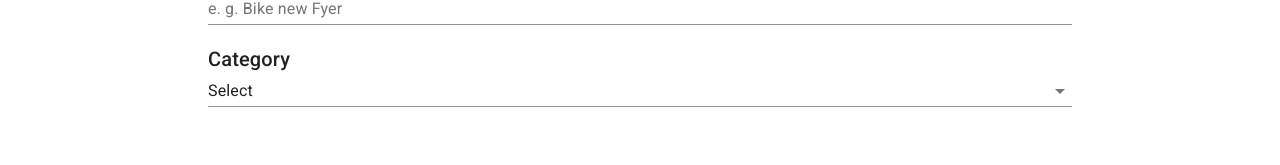
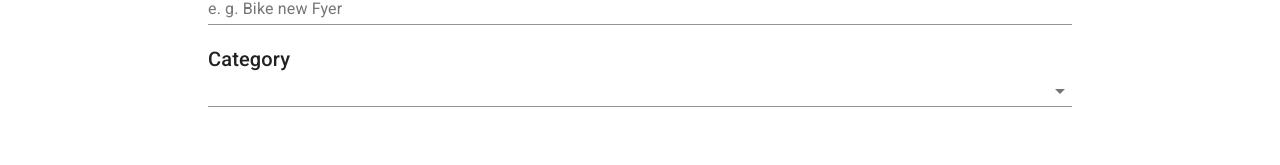
Before and after one commit to meloryayala/anunx-next-project, a Next.js app: page /user/publish in a window 1280 px wide. Shown: the part 320-485 px from the top of the page. Built offline with nearby package versions, Linux system fonts and the light colour scheme.

Commit message:
Validation field category

```diff
--- a/pages/user/publish.js
+++ b/pages/user/publish.js
@@ -7,14 +7,16 @@ import {
     Box,
     Button,
     Container,
-    FormControl,
     IconButton,
     InputAdornment,
     InputLabel,
+    MenuItem,
     OutlinedInput,
     Select,
     TextField,
     Typography,
+    FormControl,
+    FormHelperText,
     makeStyles
 } from '@material-ui/core'
 import { DeleteForever } from '@material-ui/icons'
@@ -83,6 +85,8 @@ const validateSchema = object({
         .min(6, 'Write a title more detailed')
         .max(11, 'Title is too big')
         .required('Required field'),
+
+    category: string().required('Required field')
 })
 
 const Publish = () => {
@@ -115,6 +119,7 @@ const Publish = () => {
             <Formik
                 initialValues={{
                     title: '',
+                    category: '',
                 }}
                 validationSchema={validateSchema}
                 onSubmit={(values) => {
@@ -160,31 +165,31 @@ const Publish = () => {
                                         <Typography component="h6" variant="h6" color="textPrimary">
                                             Category
                                         </Typography>
-                                        <Select
-                                            native
-                                            value=""
-                                            fullWidth
-                                            onChange={() => { }}
-                                            inputProps={{
-                                                name: 'age',
-                                            }}
-                                        >
-                                            <option value="">Select</option>
-                                            <option value={1}>Baby & Kids</option>
-                                            <option value={2}>Agriculture</option>
-                                            <option value={3}>Cars, Motos & Boats</option>
-                                            <option value={4}>Services</option>
-                                            <option value={5}>Leisure</option>
-                                            <option value={6}>Animals</option>
-                                            <option value={7}>Furniture, House & Garden</option>
-                                            <option value={8}>Tools</option>
-                                            <option value={9}>Phones & Tablets</option>
-                                            <option value={10}>Sports</option>
-                                            <option value={11}>Technology</option>
-                                            <option value={12}>Job</option>
-                                            <option value={13}>Others</option>
-
-                                        </Select>
+                                        <FormControl error={errors.category} fullWidth>
+                                            <Select
+                                                name="category"
+                                                value={values.category}
+                                                fullWidth
+                                                onChange={handleChange}
+                                            >
+                                                <MenuItem value="Baby & Kids">Baby & Kids</MenuItem>
+                                                <MenuItem value="Agriculture">Agriculture</MenuItem>
+                                                <MenuItem value="Cars, Motos & Boats">Cars, Motos & Boats</MenuItem>
+                                                <MenuItem value="Services">Services</MenuItem>
+                                                <MenuItem value="Leisure">Leisure</MenuItem>
+                                                <MenuItem value="Animals">Animals</MenuItem>
+                                                <MenuItem value="Furniture, House & Garden">Furniture, House & Garden</MenuItem>
+                                                <MenuItem value="Tools">Tools</MenuItem>
+                                                <MenuItem value="Phones & Tablets">Phones & Tablets</MenuItem>
+                                                <MenuItem value="Sports">Sports</MenuItem>
+                                                <MenuItem value="Technology">Technology</MenuItem>
+                                                <MenuItem value="Job">Job</MenuItem>
+                                                <MenuItem value="Others">Others</MenuItem>
+                                            </Select>
+                                            <FormHelperText>
+                                                {errors.category}
+                                            </FormHelperText>
+                                        </FormControl>
                                     </Box>
                                 </Container>
 
```
